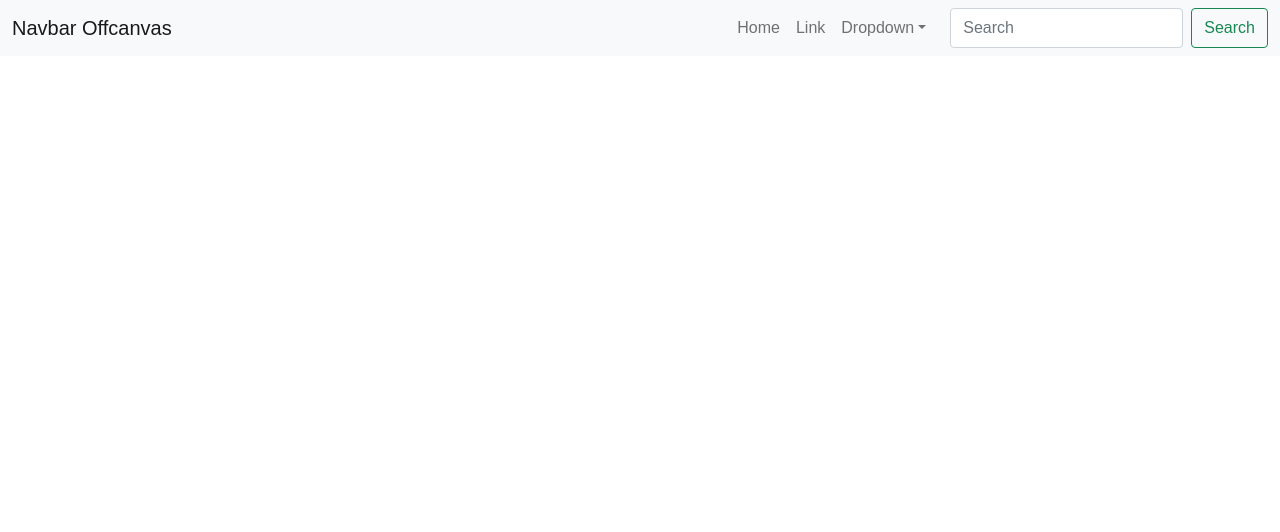
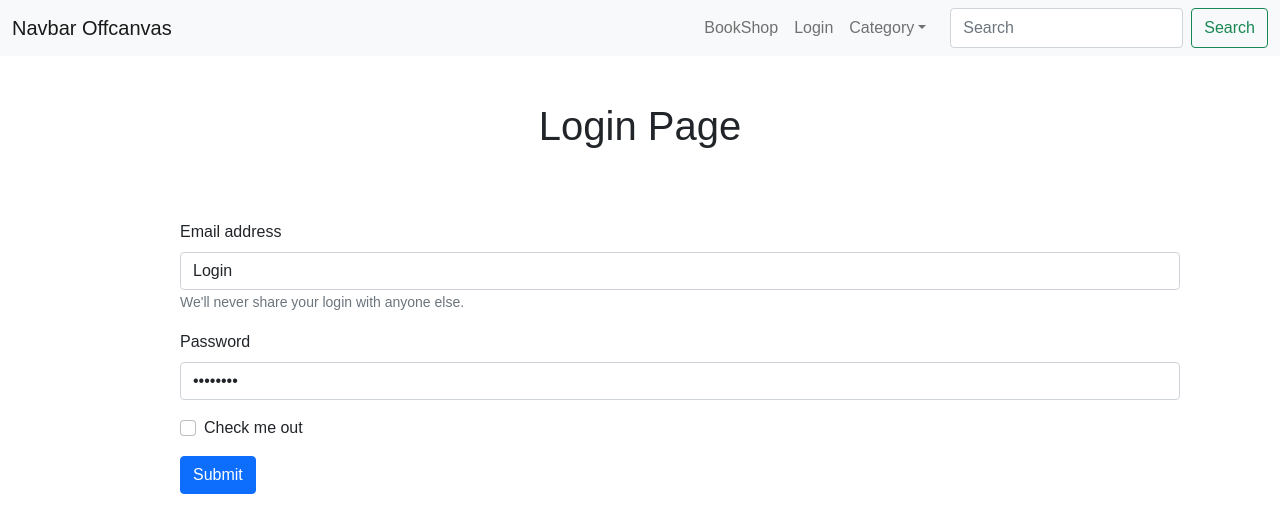
Before and after one commit to pawelm99/BilbiotekaOnline, a React (Create React App) app in the folder Frontend/library/: page /Login in a window 1280 px wide. Shown: the top 532 px of the page. Built offline with nearby package versions, Linux system fonts and the light colour scheme.

Commit message:
Dodanie login layout

```diff
--- a/Frontend/library/src/App.js
+++ b/Frontend/library/src/App.js
@@ -8,6 +8,7 @@
 import Books from './components/pages/Books';
 import AddBook from './components/pages/AddBook';
 import Cards from './components/pages/Cards';
+import Login from './components/pages/Login';
 function App() {
   return (
     <>
@@ -17,6 +18,7 @@
         <Route path="/Books" element={<Books  />} />
         <Route path="/AddBook" element={<AddBook  />} />
         <Route path="/Cards" element={<Cards  />} />
+        <Route path='/Login' element={<Login/>}/>
 
         </Routes>
       </Router>
--- a/Frontend/library/src/components/NavbarApp.js
+++ b/Frontend/library/src/components/NavbarApp.js
@@ -30,10 +30,10 @@
                 </Offcanvas.Header>
                 <Offcanvas.Body>
                   <Nav className="justify-content-end flex-grow-1 pe-3">
-                    <Nav.Link href="#action1">Home</Nav.Link>
-                    <Nav.Link href="#action2">Link</Nav.Link>
+                    <Nav.Link href="/Cards">BookShop</Nav.Link>
+                    <Nav.Link href="/Login">Login</Nav.Link>
                     <NavDropdown
-                      title="Dropdown"
+                      title="Category"
                       id={`offcanvasNavbarDropdown-expand-xl`}
                     >
                       <NavDropdown.Item href="#action3">Action</NavDropdown.Item>
--- a/Frontend/library/src/components/pages/Cards.js
+++ b/Frontend/library/src/components/pages/Cards.js
@@ -53,9 +53,11 @@
   return (
 
 
-   <div className='Cards'>
+   <div className='h1_text'>
+     <h1>BookShop</h1>
    <div class="container">
   <div class="row row-cols-4">
+
   <Container>
   <Row xs={1} md={4}>
 
--- a/Frontend/library/src/components/pages/CardsStyle.css
+++ b/Frontend/library/src/components/pages/CardsStyle.css
@@ -1,5 +1,7 @@
-.Cards
-{
+.h1_text h1 {
+    text-align: center;
+
+    padding: 40px;
 
 }
 .container
--- /dev/null
+++ b/Frontend/library/src/components/pages/Login.css
@@ -0,0 +1,11 @@
+.Login{
+    width: 1000px;
+    width: 1000px;
+    margin-left: 180px;
+    margin-top: 40px;
+
+}
+h1 {
+text-align: center;
+padding: 30px;
+}
--- /dev/null
+++ b/Frontend/library/src/components/pages/Login.js
@@ -0,0 +1,102 @@
+import React, { useState } from 'react'
+import Button from 'react-bootstrap/Button';
+import Form from 'react-bootstrap/Form';
+
+import './Login.css'
+const Login = (props) => {
+
+    const initialData = Object.freeze({
+        login: 'Login',
+        password: 'Password'
+      });
+
+
+      const [formData,setfromData] = useState(initialData)
+      const [token,setToken] = useState([]);
+
+      const handleChange = (e) =>{
+          setfromData({
+              ...formData,
+              [e.target.name]: e.target.value,
+
+          })
+
+      }
+
+      const handleSubmit = (e) =>{
+          e.preventDefault();
+
+          const userLogin ={
+              Login: formData.login,
+              Password: formData.password
+          };
+          console.log(userLogin)
+
+
+
+          const url = 'http://localhost:5157/Account';
+
+          fetch(url,{
+              method:"POST",
+              headers: {
+                  'Content-Type': 'application/json'
+              },
+              body: JSON.stringify(userLogin)
+          })
+          .then(res =>res.json()
+
+          )
+          .then(resFromServer =>{
+              console.log(resFromServer);
+
+              setToken(resFromServer);
+              var userStr = JSON.stringify(resFromServer);
+              var a = userStr.length-2;
+              var tokenUser = userStr.slice(10,a);
+              props.onUserToken(tokenUser);
+          })
+          .catch((error)=>{
+              console.log(error);
+              alert(error);
+          })
+
+
+          props.onUserLogin(userLogin);
+
+
+
+      }
+
+
+
+      return (
+        <div>
+            <h1>Login Page</h1>
+          <div className='Login'>
+            <Form>
+              <Form.Group className="mb-3" controlId="login">
+                <Form.Label>Email address</Form.Label>
+                <Form.Control value={formData.login} name="login" type="text" onChange={handleChange} />
+                <Form.Text className="text-muted">
+                  We'll never share your login with anyone else.
+                </Form.Text>
+              </Form.Group>
+
+              <Form.Group className="mb-3" controlId="password">
+                <Form.Label>Password</Form.Label>
+                <Form.Control value={formData.password} name="password" type="password" onChange={handleChange} />
+              </Form.Group>
+              <Form.Group className="mb-3" controlId="formBasicCheckbox">
+                <Form.Check type="checkbox" label="Check me out" />
+              </Form.Group>
+              <Button variant="primary" type="submit" onClick={handleSubmit}>
+                Submit
+              </Button>
+            </Form>
+            </div>
+            </div>
+          );
+        }
+
+
+export default Login;
```
